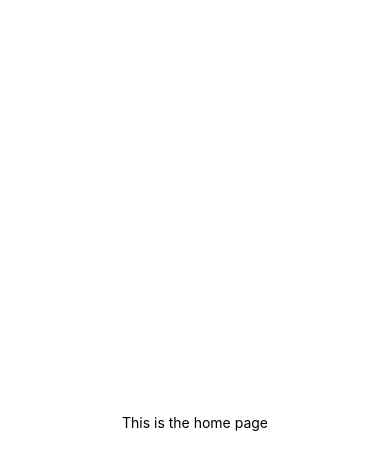
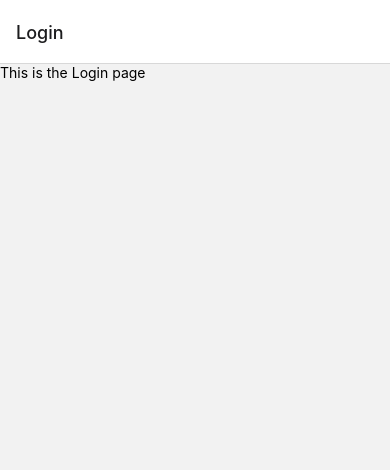
Before and after one commit to Lfelipe24/pets, a React Native app: screen /Home in a window 390 px wide. Shown: the top 470 px of the page. Built offline with nearby package versions, Linux system fonts and the light colour scheme.

Commit message:
add navigation and loggin page

```diff
--- a/App.tsx
+++ b/App.tsx
@@ -1,11 +1,26 @@
+import React, { useState } from 'react';
 import { StyleSheet, View } from 'react-native';
 import { Home } from './src/screens/home';
+import { Login } from './src/screens/login';
+
+import { NavigationContainer } from '@react-navigation/native';
+import { createNativeStackNavigator } from '@react-navigation/native-stack';
 
 export default function App() {
+  const Stack = createNativeStackNavigator();
+  const [isLogged, setIsLogged] = useState<boolean>(false);
   return (
-    <View style={styles.container}>
-      <Home />
-    </View>
+    <NavigationContainer>
+      {isLogged?
+        <Stack.Navigator>
+          <Stack.Screen name='Home' component={Home}/>
+        </Stack.Navigator>
+      :
+        <Stack.Navigator>
+          <Stack.Screen name='Login' component={Login}/>
+        </Stack.Navigator>
+      }
+    </NavigationContainer>
   );
 }
 
--- a/package.json
+++ b/package.json
@@ -10,11 +10,15 @@
     "eject": "expo eject"
   },
   "dependencies": {
+    "@react-navigation/native": "^6.0.8",
+    "@react-navigation/native-stack": "^6.5.0",
     "expo": "~44.0.0",
     "expo-status-bar": "~1.2.0",
     "react": "17.0.1",
     "react-dom": "17.0.1",
     "react-native": "0.64.3",
+    "react-native-safe-area-context": "3.3.2",
+    "react-native-screens": "~3.10.1",
     "react-native-web": "0.17.1"
   },
   "devDependencies": {
--- a/src/screens/home/index.tsx
+++ b/src/screens/home/index.tsx
@@ -9,8 +9,4 @@
     );
 }
 
-const styles = StyleSheet.create({
-    container: {
-      flex: 1,
-    },
-  });
+const styles = StyleSheet.create({});
--- a/src/screens/login/index.tsx
+++ b/src/screens/login/index.tsx
@@ -0,0 +1,12 @@
+import React from "react";
+import { StyleSheet, View, Text } from "react-native";
+
+export const Login: React.FC = () => {
+    return (
+        <View>
+            <Text>This is the Login page</Text>
+        </View>
+    );
+}
+
+const styles = StyleSheet.create({});
```
Also changed, not shown: 1 other file (tests, documents, lock files or other folders).
